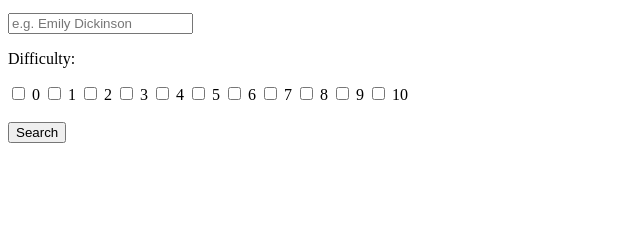
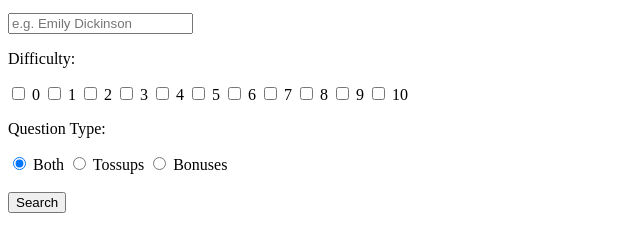
Before and after one commit to TheGenius777/QBStudyTool, a plain HTML site: page index.html in a window 1280 px wide. Shown: the part 101-352 px from the top of the page, without its empty margins (0-640 px from the left). Drawn offline with Linux system fonts and the light colour scheme.

Commit message:
Update index.html

```diff
--- a/index.html
+++ b/index.html
@@ -27,6 +27,25 @@
         <label><input type="checkbox" value="10"> 10</label>
     </div>
 
+    <p>Question Type:</p>
+
+    <div id="questionType">
+    <label>
+        <input type="radio" name="questionType" value="all" checked>
+        Both
+    </label>
+
+    <label>
+        <input type="radio" name="questionType" value="tossup">
+        Tossups
+    </label>
+
+    <label>
+        <input type="radio" name="questionType" value="bonus">
+        Bonuses
+    </label>
+    </div>
+
     <br>
 
     <button onclick="searchQB()">Search</button>
```
